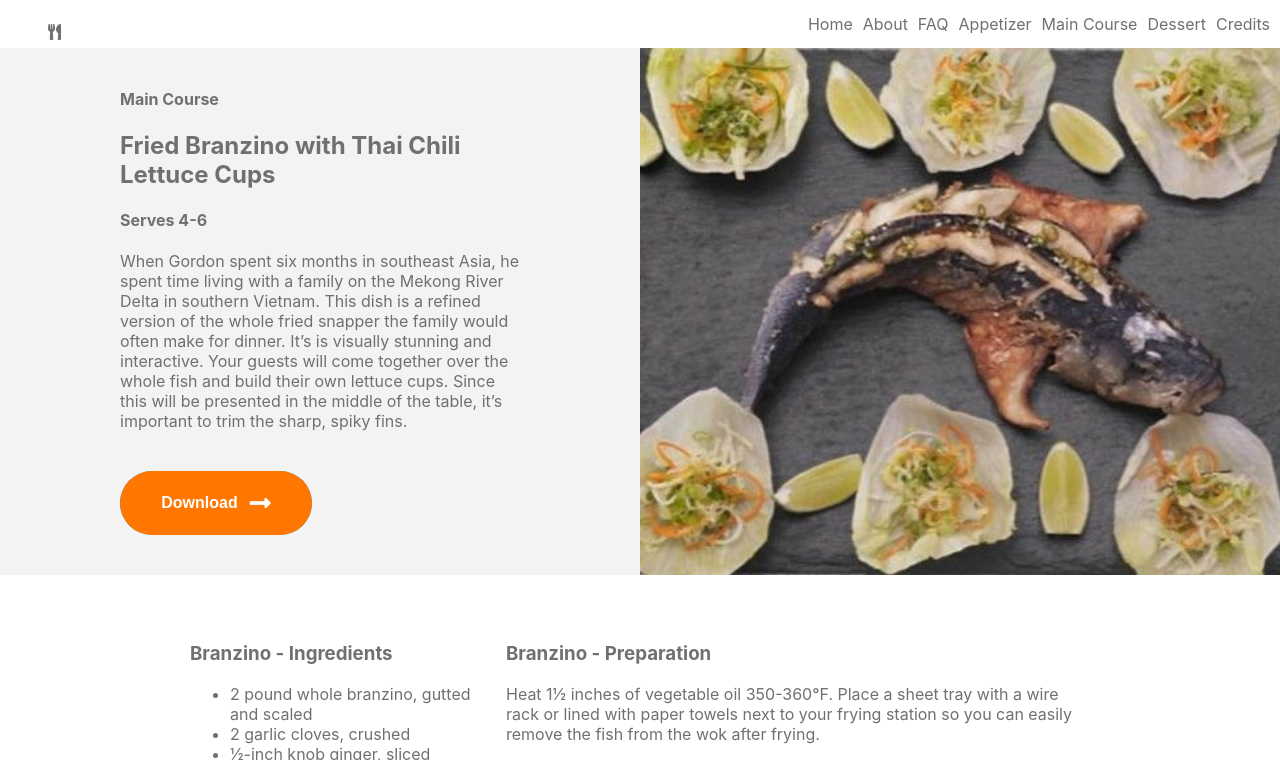
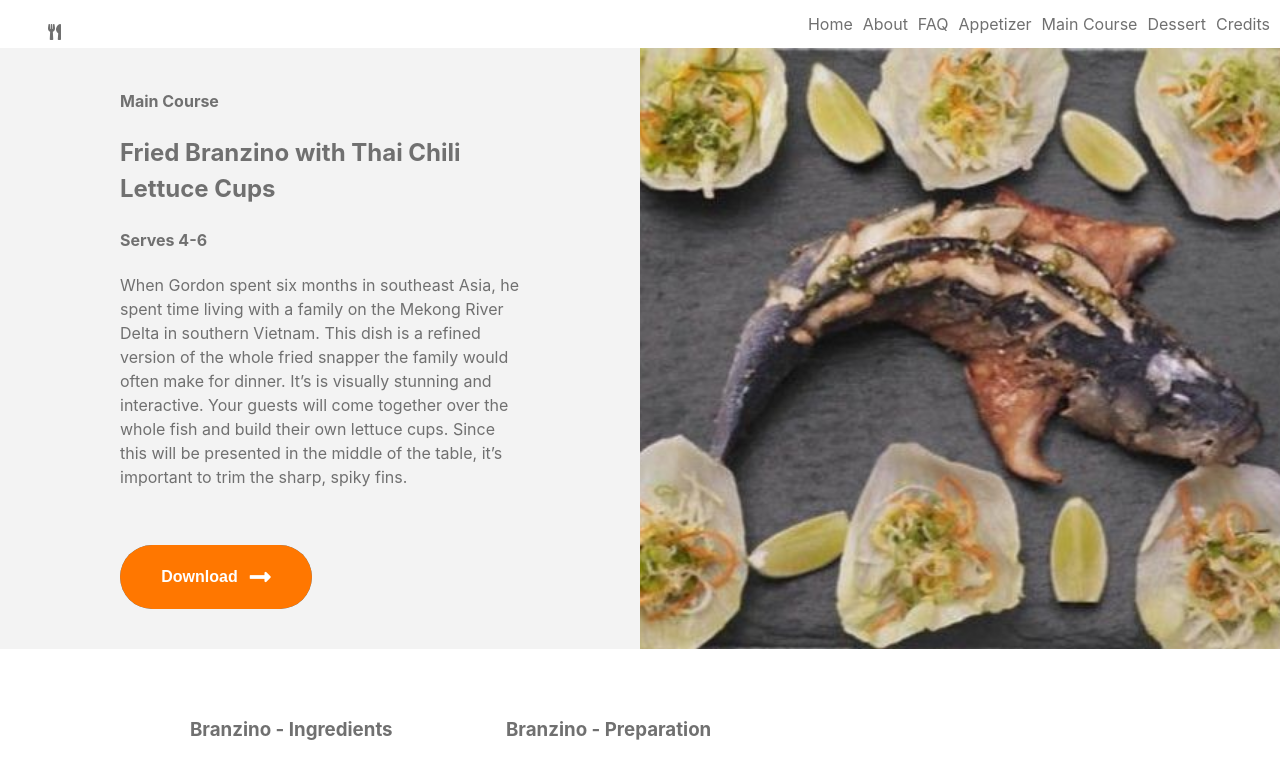
Before and after one commit to madeleinngo/project-two, a plain HTML site: page main-course/index.html in a window 1280 px wide. Shown: the top 760 px of the page. Drawn offline with Linux system fonts and the light colour scheme; a web font is replaced by a local one.

Commit message:
Swap break tags w/ pure CSS. Improved line-height.

```diff
--- a/styles/recipes.css
+++ b/styles/recipes.css
@@ -7,6 +7,11 @@ body {
     Helvetica Neue, Arial, sans-serif;
   margin: 0;
   padding: 0;
+  line-height: 1.5;
+}
+
+p {
+  margin-bottom: 2em;
 }
 
 figure {
```
Also changed, not shown: appetizer/index.html (+0 -7 lines), dessert/index.html (+0 -7 lines), main-course/index.html (+0 -9 lines).
